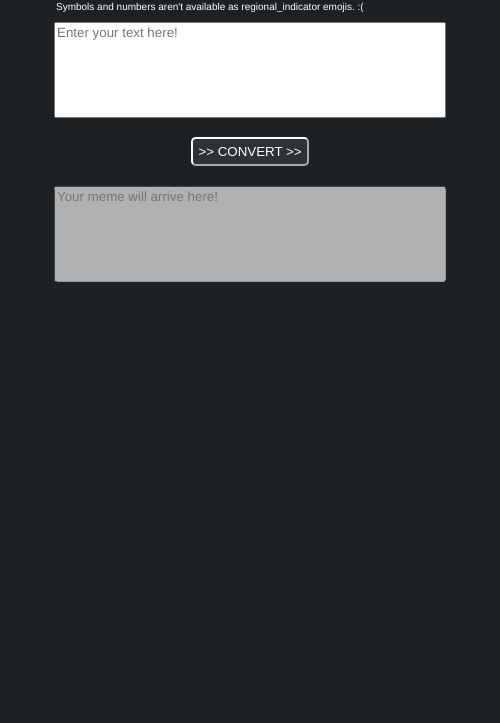
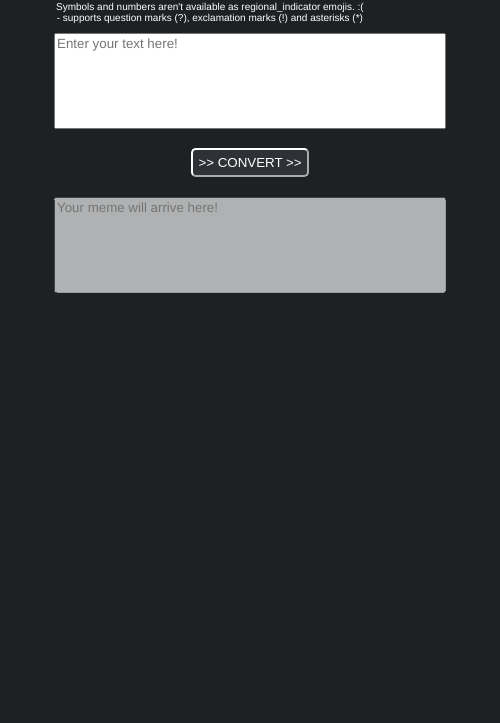
Before and after one commit to lazberg/discord-meme-text, an Electron app: page index.html in a window 500 px wide. Shown: the part 77-800 px from the top of the page. Drawn offline with Linux system fonts and the light colour scheme.

Commit message:
clarified support for some symbols
?, ! and * are now informed about.

```diff
--- a/index.html
+++ b/index.html
@@ -33,7 +33,7 @@
   </head>
   <body>
     <h1 style="float:left;margin-left:44px;margin-bottom:0;">Use only letters!</h1>
-	<p style="float:left;margin-left:46px;font-size:10px;">Symbols and numbers aren't available as regional_indicator emojis. :(</p>
+	<p style="float:left;margin-left:46px;font-size:10px;">Symbols and numbers aren't available as regional_indicator emojis. :(<br/>- supports question marks (?), exclamation marks (!) and asterisks (*)</p>
 	<form onsubmit="return false">
 	<textarea id="inputText" rows="6" cols="50" placeholder="Enter your text here!" ></textarea>
 	<input type="submit" id="submitText" value=">> CONVERT >>" onclick="SubmitText()"/>
```
